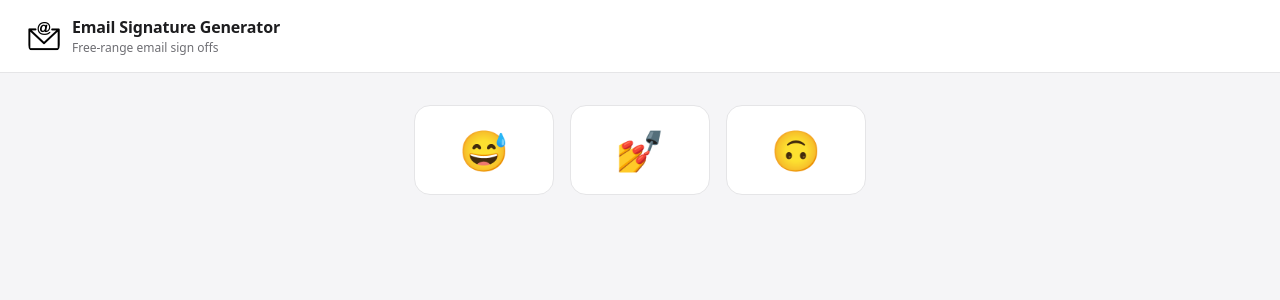
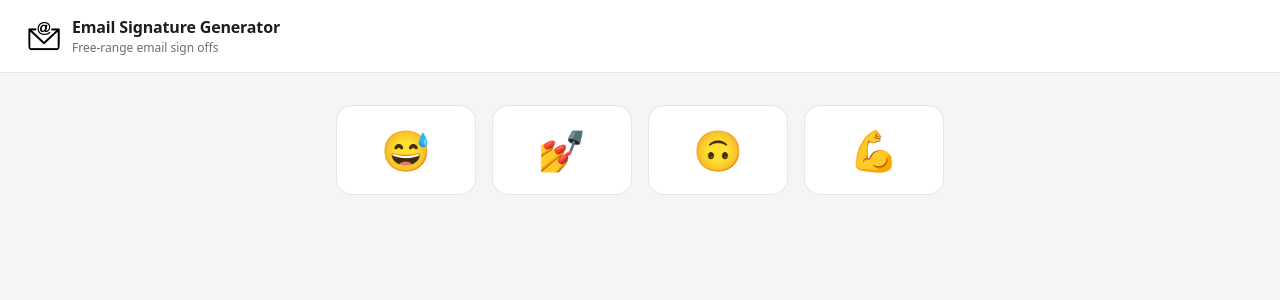
Before and after one commit to tkolkmeyer/email-signature-generator, an Angular app: page / in a window 1280 px wide. Shown: the top 300 px of the page. Built offline with nearby package versions, Linux system fonts and the light colour scheme.

Commit message:
strong arm emoji button

```diff
--- a/src/app/app.component.html
+++ b/src/app/app.component.html
@@ -4,6 +4,7 @@
     <app-emoji-sweat></app-emoji-sweat>
     <app-emoji-nails></app-emoji-nails>
     <app-emoji-upside-down></app-emoji-upside-down>
+    <app-emoji-strong></app-emoji-strong>
   </div>
   @if (signatureService.selectedSignature()) {
     <div class="signature-area">
--- a/src/app/app.component.ts
+++ b/src/app/app.component.ts
@@ -3,12 +3,13 @@ import { HomeComponent } from './home/home.component';
 import { EmojiSweatComponent } from './emoji-sweat/emoji-sweat.component';
 import { EmojiNailsComponent } from './emoji-nails/emoji-nails.component';
 import { EmojiUpsideDownComponent } from './emoji-upside-down/emoji-upside-down.component';
+import { EmojiStrongComponent } from './emoji-strong/emoji-strong.component';
 import { SignatureService } from './signature.service';
 
 @Component({
   selector: 'app-root',
   standalone: true,
-  imports: [HomeComponent, EmojiSweatComponent, EmojiNailsComponent, EmojiUpsideDownComponent],
+  imports: [HomeComponent, EmojiSweatComponent, EmojiNailsComponent, EmojiUpsideDownComponent, EmojiStrongComponent],
   templateUrl: './app.component.html',
   styleUrl: './app.component.css',
 })
--- /dev/null
+++ b/src/app/emoji-strong/emoji-strong.component.css
@@ -0,0 +1,30 @@
+:host {
+  display: block;
+}
+
+.emoji-card {
+  width: 140px;
+  padding: 24px 16px;
+  border-radius: 16px;
+  border: 1px solid #e5e5e7;
+  background: #fff;
+  cursor: pointer;
+  transition: transform 0.18s ease, box-shadow 0.18s ease;
+  text-align: center;
+  user-select: none;
+}
+
+.emoji-card:hover {
+  transform: translateY(-3px);
+  box-shadow: 0 6px 20px rgba(0, 0, 0, 0.08);
+}
+
+.emoji-card:active {
+  transform: translateY(-1px);
+  box-shadow: 0 2px 8px rgba(0, 0, 0, 0.06);
+}
+
+.emoji {
+  font-size: 40px;
+  line-height: 1;
+}
--- /dev/null
+++ b/src/app/emoji-strong/emoji-strong.component.html
@@ -0,0 +1,3 @@
+<div class="emoji-card" (click)="pickSignature()">
+  <div class="emoji">💪</div>
+</div>
--- /dev/null
+++ b/src/app/emoji-strong/emoji-strong.component.ts
@@ -0,0 +1,34 @@
+import { Component, inject } from '@angular/core';
+import { SignatureService } from '../signature.service';
+
+@Component({
+  selector: 'app-emoji-strong',
+  standalone: true,
+  templateUrl: './emoji-strong.component.html',
+  styleUrls: ['./emoji-strong.component.css'],
+})
+export class EmojiStrongComponent {
+  private readonly signatures = [
+    'We ride at dawn,',
+    'Powered by Diet Coke,',
+    'Fueled by spite,',
+    'No days off,',
+    'Eyes on the prize,',
+    'Godspeed,',
+    'Stay dangerous,',
+    'On to the next one,',
+  ];
+
+  private readonly signatureService = inject(SignatureService);
+
+  get selectedSignature() {
+    return this.signatureService.activeSource() === 'strong'
+      ? this.signatureService.selectedSignature()
+      : '';
+  }
+
+  pickSignature() {
+    const i = Math.floor(Math.random() * this.signatures.length);
+    this.signatureService.pick('strong', this.signatures[i]);
+  }
+}
```
